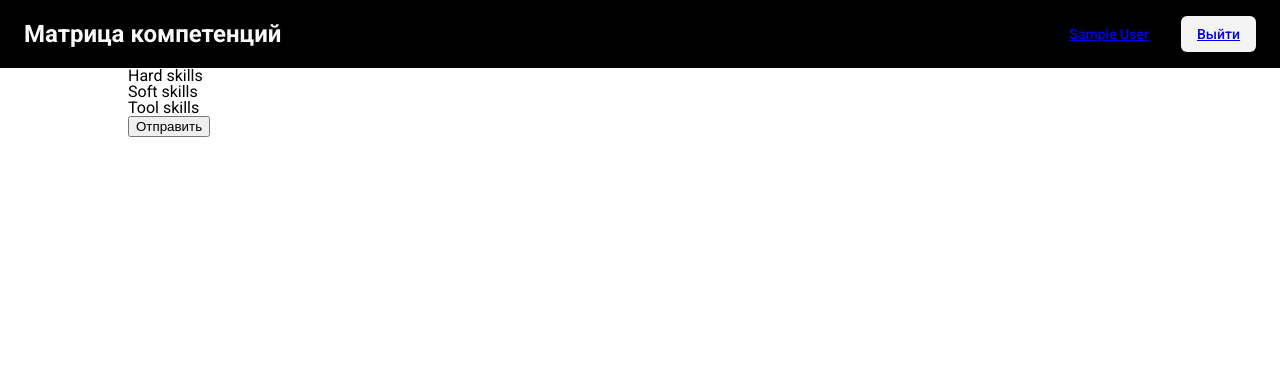
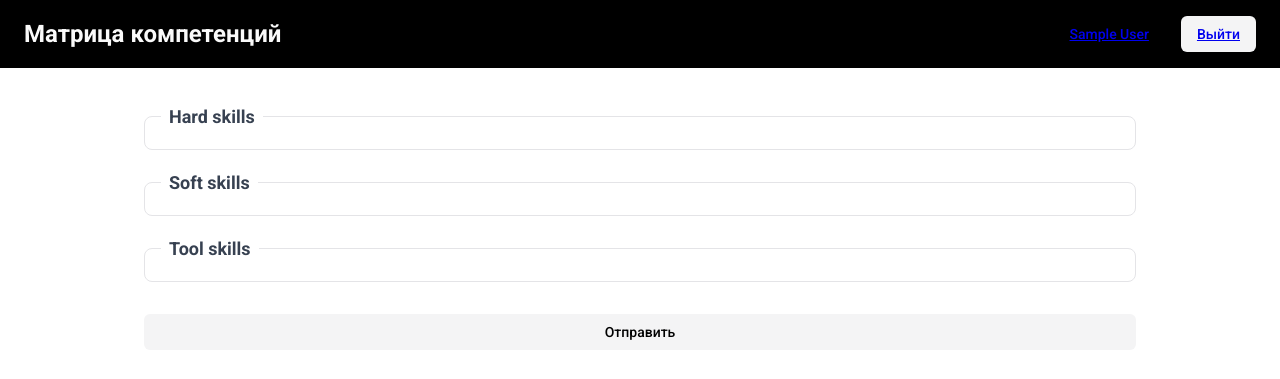
Before and after one commit to Kalmar4uk/competence_for_job, a Django app: page / in a window 1280 px wide. Shown: the top 379 px of the page. Run offline with Django 4.2, Linux system fonts and the light colour scheme; a user stored in the database is signed in; tables that the repository leaves empty hold one stand-in row (values such as "Sample post").

Commit message:
change markup matrix

```diff
--- a/backend/templates/matrix/matrix.html
+++ b/backend/templates/matrix/matrix.html
@@ -3,56 +3,62 @@
 Матрица компетенций
 {% endblock %}
   {% block content %}
-    <form method="post" enctype="multipart/form-data" id="skills">
+    <form class="form" method="post" enctype="multipart/form-data" id="skills">
       {% csrf_token %}
-      <section class="section">
+      <form__section class="form__section">
         <h3>
           Hard skills
         </h3>
+        <div class="skills-wrapper">
           {% for hard in skills_hard %}
-        <div class="wrapper">
-        <label class="form-label">{{ hard }}</label>
-          <select class="form-select form-select-sm" aria-label=".form-select-sm example" id="{{ hard }}" name="{{ hard }}">
+          <div class="skills-card">
+          <label class="skills-card__label">{{ hard }}</label>
+            <select class="skills-card__select" id="{{ hard }}" name="{{ hard }}">
               <option selected disabled hidden></option>
               {% for grade in grade_skills %}
-            <option value="{{ grade }}" name="{{ grade }}">{{ grade }}</option>
+              <option value="{{ grade }}">{{ grade }}</option>
               {% endfor %}
             </select>
             </div>
           {% endfor %}
-      </section>
-      <section class="section">
+        </div>
+      </form__section>
+      <form__section class="form__section">
         <h3>
           Soft skills
         </h3>
+        <div class="skills-wrapper">
           {% for soft in skills_soft %}
-        <div class="wrapper">
-        <label class="form-label">{{ soft }}</label>
-          <select class="form-select form-select-sm" aria-label=".form-select-sm example" id="{{ soft }}" name="{{ soft }}">
+          <div class="skills-card">
+          <label class="skills-card__label">{{ soft }}</label>
+            <select class="skills-card__select" id="{{ soft }}" name="{{ soft }}">
               <option selected disabled hidden></option>
               {% for grade in grade_skills %}
-            <option value="{{ grade }}" name="{{ grade }}">{{ grade }}</option>
+              <option value="{{ grade }}">{{ grade }}</option>
               {% endfor %}
             </select>
           </div>
           {% endfor %}
-      </section>
-      <section class="section">
+        </div>
+      </form__section>
+      <form__section class="form__section">
         <h3>
           Tool skills
         </h3>
+        <div class="skills-wrapper">
           {% for tool in skills_tool %}
-        <div class="wrapper">
-        <label class="form-label">{{ tool }}</label>
-          <select class="form-select form-select-sm" aria-label=".form-select-sm example" id="{{ tool }}" name="{{ tool }}">
+          <div class="skills-card">
+          <label class="skills-card__label">{{ tool }}</label>
+            <select class="skills-card__select" id="{{ tool }}" name="{{ tool }}">
               <option selected disabled hidden></option>
               {% for grade in grade_skills %}
-            <option value="{{ grade }}" name="{{ grade }}">{{ grade }}</option>
+              <option value="{{ grade }}">{{ grade }}</option>
               {% endfor %}
             </select>
             </div>
           {% endfor %}
-      </section>
-      <button class="btn btn-primary" type="submit">Отправить</button>
+        </div>
+      </form__section>
+      <button class="button" type="submit">Отправить</button>
     </form>
   {% endblock %}
```
Lines whose indentation alone changed are shown as unchanged.
